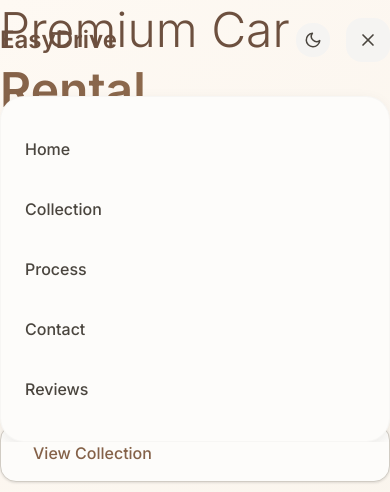
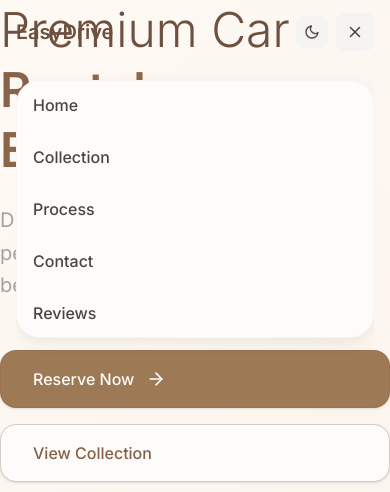
Before and after one commit to Indrojeet-nayek-work/EasyDriver, a React (Vite) app: page / in a window 390 px wide. Both pictures are taken after a click on the button 368 px from the left and 40 px from the top of the page. Shown: the top 492 px of the page. Built offline with nearby package versions, Linux system fonts and the light colour scheme.

Commit message:
Fix Navbar mobile responsiveness and dark mode toggle
cgen-673c6c0f9db3481898d85d79639c139e

```diff
--- a/src/components/Navbar.jsx
+++ b/src/components/Navbar.jsx
@@ -33,39 +33,39 @@ const Navbar = ({ darkMode, setDarkMode }) => {
     <nav
       className={`fixed top-0 left-0 right-0 z-50 transition-all duration-300 ${
         scrolled
-          ? "bg-neutral-warm-white/95 backdrop-blur-md shadow-gentle border-b border-neutral-muted-grey/20"
+          ? "bg-neutral-warm-white/95 dark:bg-neutral-charcoal/95 backdrop-blur-md shadow-gentle border-b border-neutral-muted-grey/20 dark:border-neutral-medium-grey/20"
           : "bg-transparent"
       }`}
     >
-      <div className="container">
-        <div className="flex items-center justify-between h-20 lg:h-24">
+      <div className="container px-4 sm:px-6 lg:px-8">
+        <div className="flex items-center justify-between h-16 sm:h-20">
           {/* Logo */}
-          <div className="flex items-center">
+          <div className="flex items-center flex-shrink-0">
             <button
               onClick={() => handleLinkClick("#home")}
-              className="text-2xl lg:text-3xl font-semibold text-primary-800 hover:text-primary-700 transition-colors"
+              className="text-xl sm:text-2xl lg:text-3xl font-semibold text-primary-800 dark:text-primary-200 hover:text-primary-700 dark:hover:text-primary-300 transition-colors"
             >
               EasyDrive
             </button>
           </div>
 
           {/* Desktop Menu */}
-          <div className="hidden lg:flex items-center space-x-8">
+          <div className="hidden lg:flex items-center space-x-6 xl:space-x-8">
             {menuItems.map((item) => (
               <button
                 key={item.name}
                 onClick={() => handleLinkClick(item.href)}
-                className="text-neutral-charcoal hover:text-primary-700 font-medium transition-colors relative group py-2"
+                className="text-neutral-charcoal dark:text-neutral-beige hover:text-primary-700 dark:hover:text-primary-400 font-medium transition-colors relative group py-2"
               >
                 {item.name}
-                <span className="absolute bottom-0 left-0 w-0 h-0.5 bg-primary-600 transition-all duration-300 group-hover:w-full"></span>
+                <span className="absolute bottom-0 left-0 w-0 h-0.5 bg-primary-600 dark:bg-primary-400 transition-all duration-300 group-hover:w-full"></span>
               </button>
             ))}
 
             {/* Dark Mode Toggle */}
             <button
               onClick={() => setDarkMode(!darkMode)}
-              className="p-3 rounded-xl bg-neutral-soft-grey hover:bg-neutral-muted-grey text-neutral-charcoal transition-all duration-300"
+              className="p-3 rounded-xl bg-neutral-soft-grey dark:bg-neutral-medium-grey hover:bg-neutral-muted-grey dark:hover:bg-neutral-warm-grey text-neutral-charcoal dark:text-neutral-beige transition-all duration-300"
               aria-label="Toggle dark mode"
             >
               {darkMode ? <FiSun size={18} /> : <FiMoon size={18} />}
@@ -73,21 +73,21 @@ const Navbar = ({ darkMode, setDarkMode }) => {
           </div>
 
           {/* Mobile Menu Button */}
-          <div className="lg:hidden flex items-center space-x-4">
+          <div className="lg:hidden flex items-center space-x-2 sm:space-x-3">
             <button
               onClick={() => setDarkMode(!darkMode)}
-              className="p-2 rounded-xl bg-neutral-soft-grey hover:bg-neutral-muted-grey text-neutral-charcoal transition-colors"
+              className="p-2 sm:p-2.5 rounded-lg bg-neutral-soft-grey dark:bg-neutral-medium-grey hover:bg-neutral-muted-grey dark:hover:bg-neutral-warm-grey text-neutral-charcoal dark:text-neutral-beige transition-colors"
               aria-label="Toggle dark mode"
             >
-              {darkMode ? <FiSun size={18} /> : <FiMoon size={18} />}
+              {darkMode ? <FiSun size={16} /> : <FiMoon size={16} />}
             </button>
 
             <button
               onClick={() => setIsOpen(!isOpen)}
-              className="p-3 rounded-xl bg-neutral-soft-grey hover:bg-neutral-muted-grey text-neutral-charcoal transition-colors"
+              className="p-2.5 sm:p-3 rounded-lg bg-neutral-soft-grey dark:bg-neutral-medium-grey hover:bg-neutral-muted-grey dark:hover:bg-neutral-warm-grey text-neutral-charcoal dark:text-neutral-beige transition-colors"
               aria-label="Toggle menu"
             >
-              {isOpen ? <FiX size={20} /> : <FiMenu size={20} />}
+              {isOpen ? <FiX size={18} /> : <FiMenu size={18} />}
             </button>
           </div>
         </div>
@@ -95,15 +95,15 @@ const Navbar = ({ darkMode, setDarkMode }) => {
         {/* Mobile Menu */}
         <div
           className={`lg:hidden transition-all duration-300 overflow-hidden ${
-            isOpen ? "max-h-96 opacity-100" : "max-h-0 opacity-0"
+            isOpen ? "max-h-96 opacity-100 pb-4" : "max-h-0 opacity-0"
           }`}
         >
-          <div className="py-6 space-y-1 bg-neutral-warm-white rounded-2xl shadow-soft mt-4 border border-neutral-muted-grey/30">
+          <div className="mt-4 space-y-1 bg-neutral-warm-white dark:bg-neutral-charcoal rounded-2xl shadow-soft border border-neutral-muted-grey/30 dark:border-neutral-medium-grey/30">
             {menuItems.map((item) => (
               <button
                 key={item.name}
                 onClick={() => handleLinkClick(item.href)}
-                className="block w-full text-left px-6 py-4 text-neutral-charcoal hover:bg-neutral-beige hover:text-primary-700 font-medium transition-colors"
+                className="block w-full text-left px-4 sm:px-6 py-3 sm:py-4 text-neutral-charcoal dark:text-neutral-beige hover:bg-neutral-beige dark:hover:bg-neutral-medium-grey hover:text-primary-700 dark:hover:text-primary-400 font-medium transition-colors first:rounded-t-2xl last:rounded-b-2xl"
               >
                 {item.name}
               </button>
```
